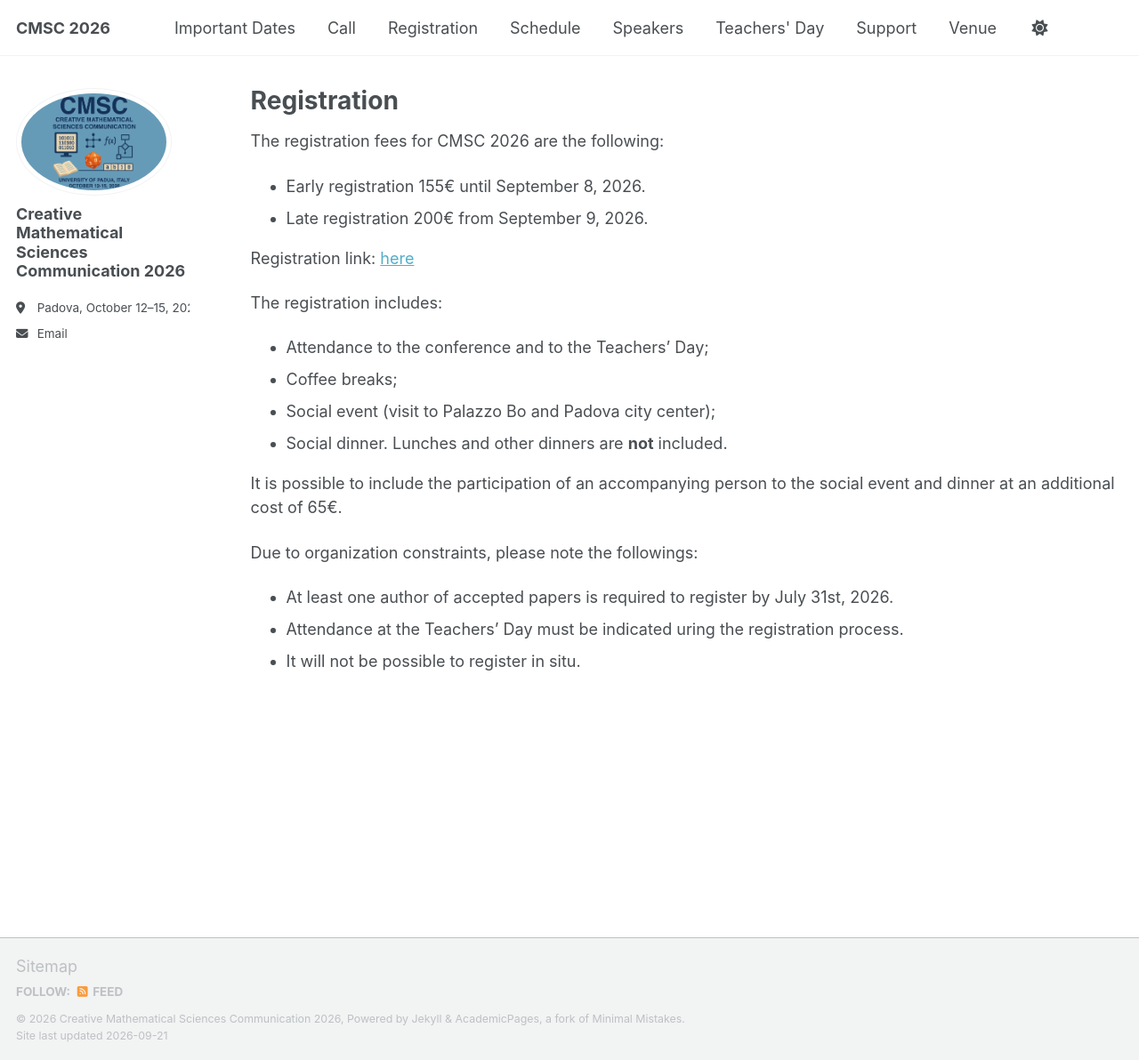
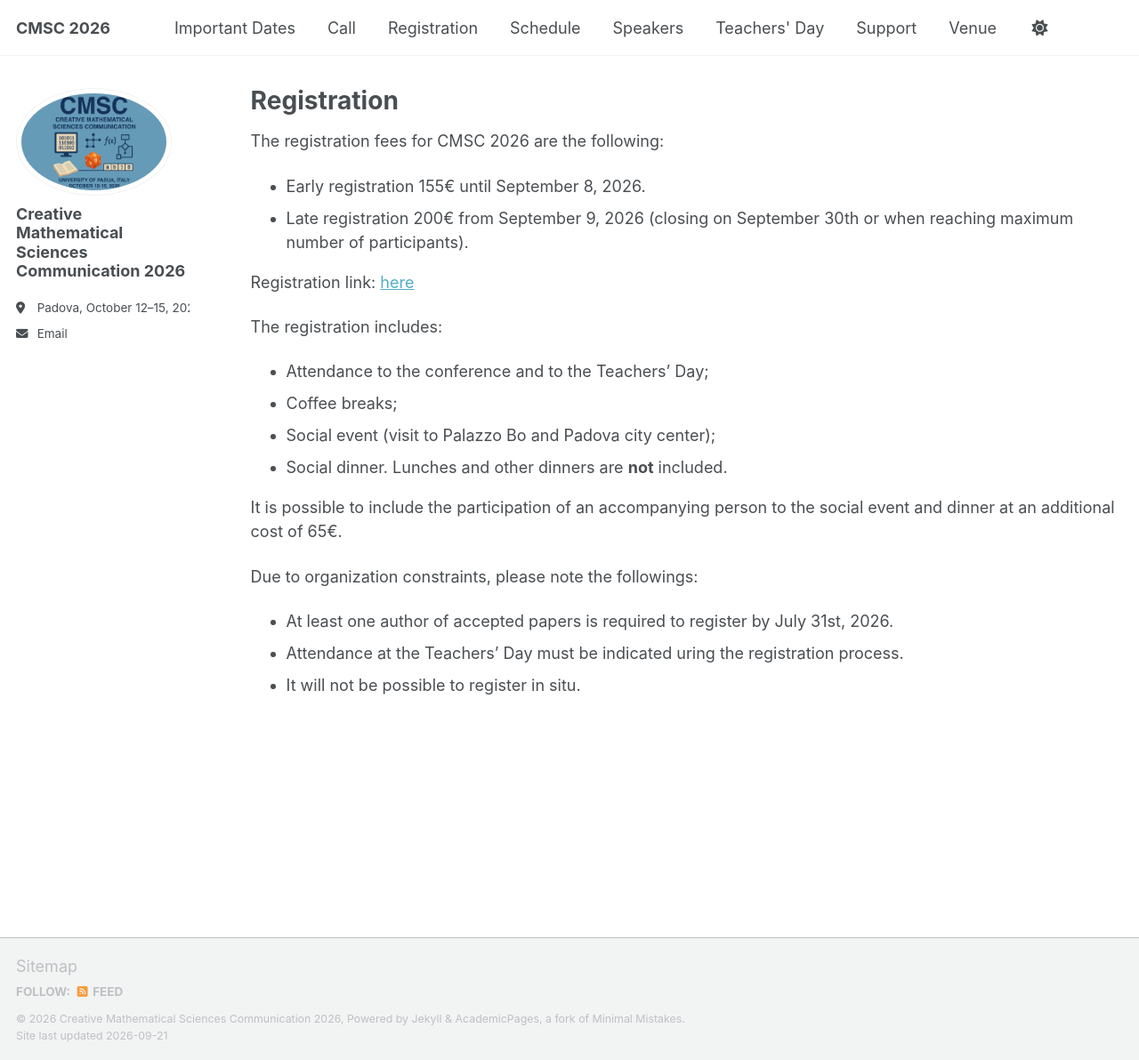
Before and after one commit to CMSC2026/cmsc2026.github.io, a Jekyll site: the page built from _pages/registration.md, in a window 1280 px wide and 1192 px high. Shown: the whole window at 89% size. Built offline with Jekyll 4.4.1, drawn with Linux system fonts in a browser that asks for light colours; a script that is not in the unit is left out.

Commit message:
Update late registration information
Clarified late registration details including closing date.

```diff
--- a/_pages/registration.md
+++ b/_pages/registration.md
@@ -7,7 +7,7 @@ author_profile: true
 
 The registration fees for CMSC 2026 are the following:
 - Early registration 155€ until September 8, 2026.
-- Late registration 200€ from September 9, 2026.
+- Late registration 200€ from September 9, 2026 (closing on September 30th or when reaching maximum number of participants).
 
 Registration link: [here](https://www.unismart.it/en/cmsc-2026/)
 
```
